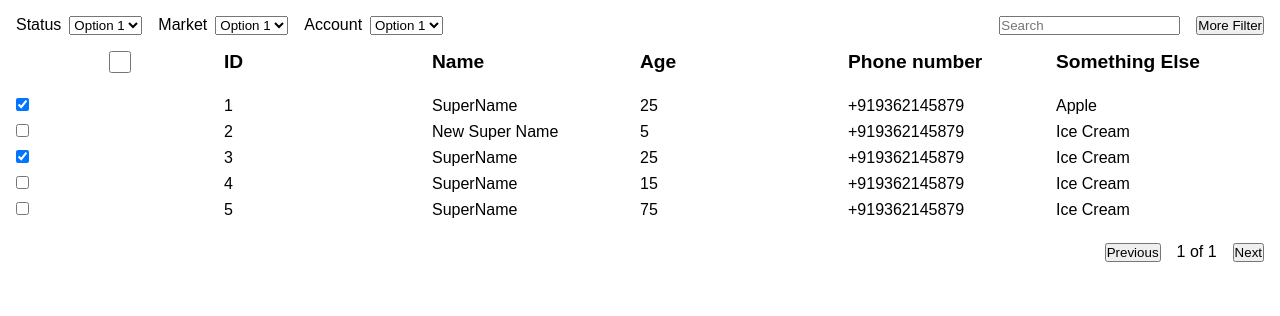
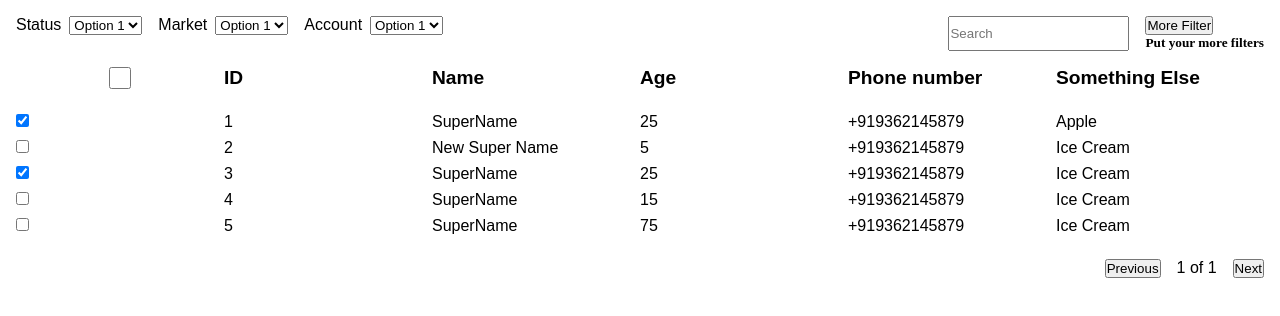
Before and after one commit to tuhinkarmakar3882/react-power-grid, a React (Create React App) app: page / in a window 1280 px wide. Both pictures are taken after a click on the button "More Filter". Shown: the top 316 px of the page. Built offline with nearby package versions, Linux system fonts and the light colour scheme.

Commit message:
WIP: MoreFilters

```diff
--- a/src/components/PowerTable/PowerTableMoreFilters.jsx
+++ b/src/components/PowerTable/PowerTableMoreFilters.jsx
@@ -1,10 +1,22 @@
-import React from 'react'
+import React, { useState } from 'react'
 
-const PowerTableMoreFilters = ({ moreFilters }) => {
+const PowerTableMoreFilters = ({ children }) => {
+  const [isOpened, setIsOpened] = useState(false)
+
+  const toggleMoreFilters = () => setIsOpened(!isOpened)
+
+  const showMoreFilters = () => (
+    <aside>
+      {children}
+    </aside>
+  )
+
   return (
-    <button>
-      More Filter
-    </button>
+    <section className="power-table-more-filters">
+      <button onClick={toggleMoreFilters}>More Filter</button>
+
+      {isOpened && showMoreFilters()}
+    </section>
   )
 }
 
```
